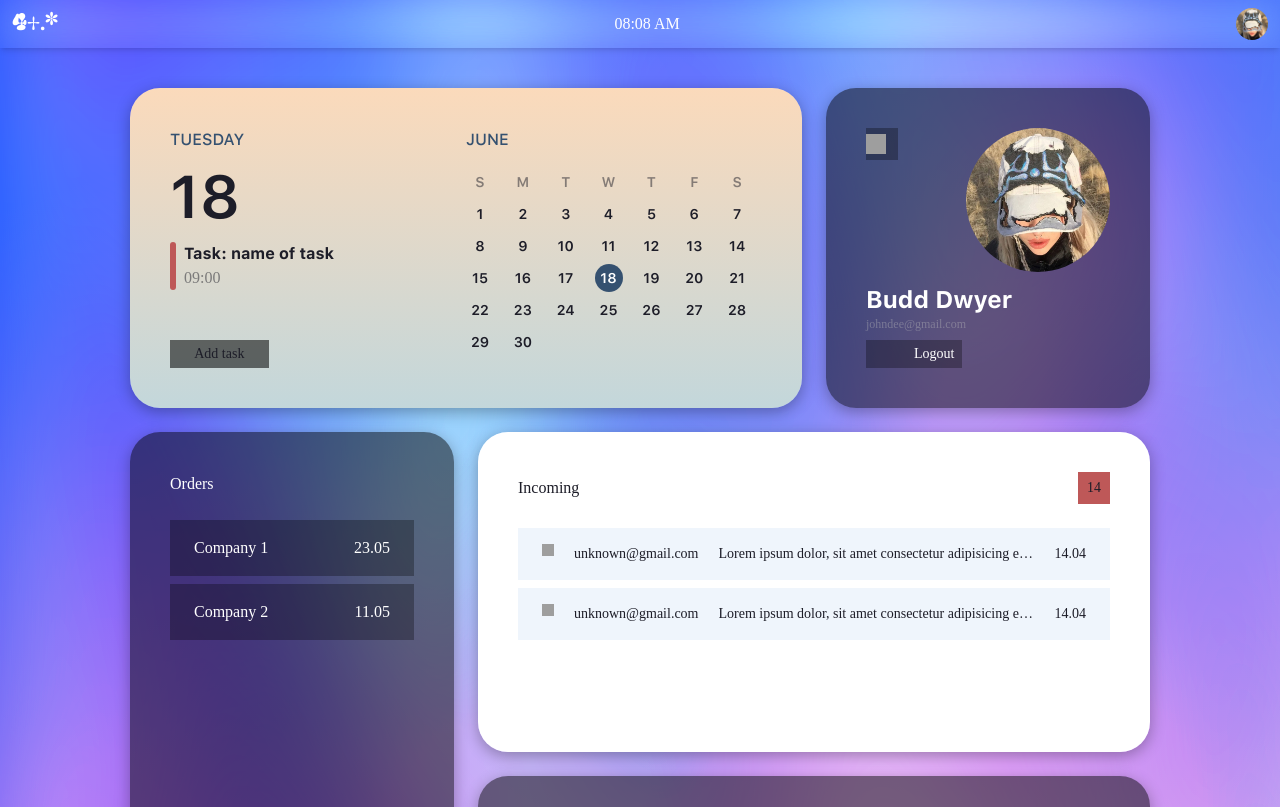
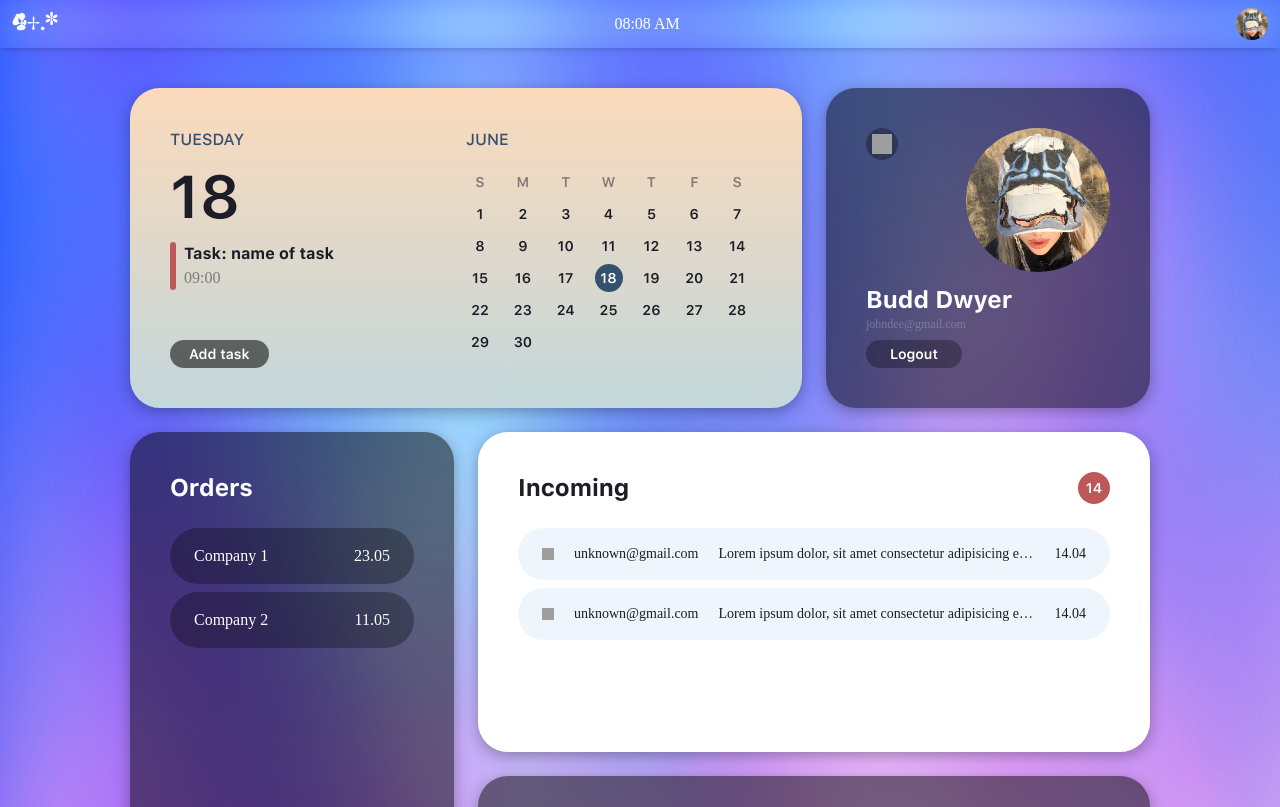
Before and after one commit to thward7/personal-account, a React (Vite) app: page / in a window 1280 px wide. Shown: the top 807 px of the page. Built offline with nearby package versions, Linux system fonts and the light colour scheme; grey boxes are pictures that could not be loaded; the HTML template or start-up script is replaced by a standard one; a web font is replaced by a local one.

Commit message:
style: add some classes for usability

```diff
--- a/src/index.css
+++ b/src/index.css
@@ -101,3 +101,44 @@ body {
 .filelist {
   grid-area: filelist;
 }
+
+.button-element {
+  display: flex;
+  cursor: pointer;
+  color: white;
+  align-items: center;
+  justify-content: center;
+  border-radius: 9999px;
+  text-align: center;
+  font-family: SFProSemibold, serif;
+}
+
+.list-element {
+  cursor: pointer;
+  align-items: center;
+  border-radius: 9999px;
+  transition-property: all;
+  transition-timing-function: cubic-bezier(0.4, 0, 0.2, 1);
+  transition-duration: 150ms;
+}
+
+.list-element:hover {
+  filter: invert(0.06);
+}
+
+.scale-animation {
+  transition-property: all;
+  transition-timing-function: cubic-bezier(0.4, 0, 0.2, 1);
+  transition-duration: 150ms;
+}
+
+.scale-animation:hover {
+  transform: scale(1.13);
+  box-shadow: 0px 10px 15px rgba(0, 0, 0, 0.1);
+}
+
+.widget-title {
+  font-family: SFProBold, serif;
+  font-size: 1.5rem;
+  line-height: 2rem;
+}
```
